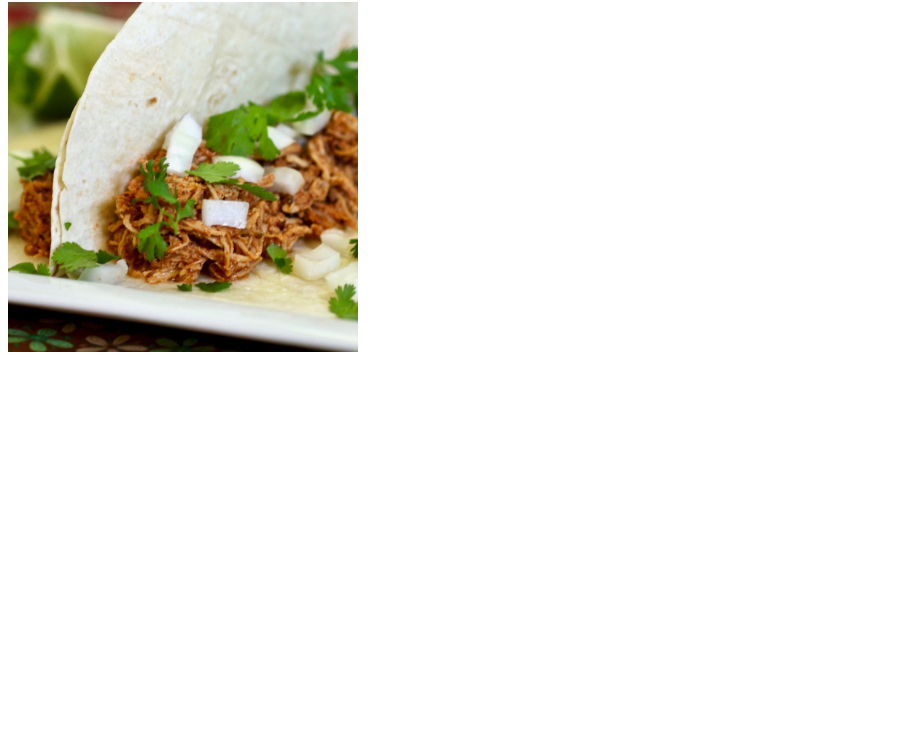
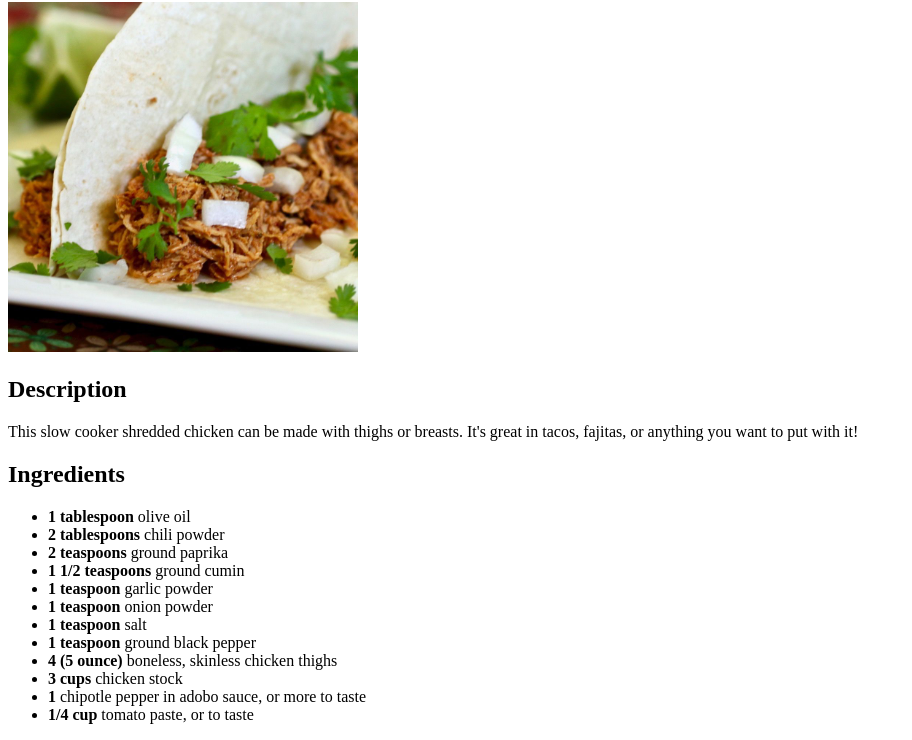
Before and after one commit to mgschuster/odin-recipes, a plain HTML site: page recipe-pages/spicy-shredded-chicken.html in a window 1280 px wide. Shown: the part 104-844 px from the top of the page, without its empty margins (0-912 px from the left). Before the commit the page ends 800 px from the top, so only its background shows below. Drawn offline with Linux system fonts and the light colour scheme.

Commit message:
added ingredients to spicy chicken html

```diff
--- a/recipe-pages/spicy-shredded-chicken.html
+++ b/recipe-pages/spicy-shredded-chicken.html
@@ -9,5 +9,22 @@
     <a href="../index.html" rel="noopener noreferrer">HOME</a>
     <h1>Spicy Shredded Chicken</h1>
     <img src="../photos/spicy-shredded-chicken.jpg" alt="spicy shredded chicken in flour tortilla" width="350">
+    <h2>Description</h2>
+    <p>This slow cooker shredded chicken can be made with thighs or breasts. It's great in tacos, fajitas, or anything you want to put with it!</p>
+    <h2>Ingredients</h2>
+    <ul>
+        <li><b>1 tablespoon</b> olive oil</li>
+        <li><b>2 tablespoons</b> chili powder</li>
+        <li><b>2 teaspoons</b> ground paprika</li>
+        <li><b>1 1/2 teaspoons</b> ground cumin</li>
+        <li><b>1 teaspoon</b> garlic powder</li>
+        <li><b>1 teaspoon</b> onion powder</li>
+        <li><b>1 teaspoon</b> salt</li>
+        <li><b>1 teaspoon</b> ground black pepper</li>
+        <li><b>4 (5 ounce)</b> boneless, skinless chicken thighs</li>
+        <li><b>3 cups</b> chicken stock</li>
+        <li><b>1</b> chipotle pepper in adobo sauce, or more to taste</li>
+        <li><b>1/4 cup</b> tomato paste, or to taste</li>
+    </ul>
 </body>
 </html>
```
